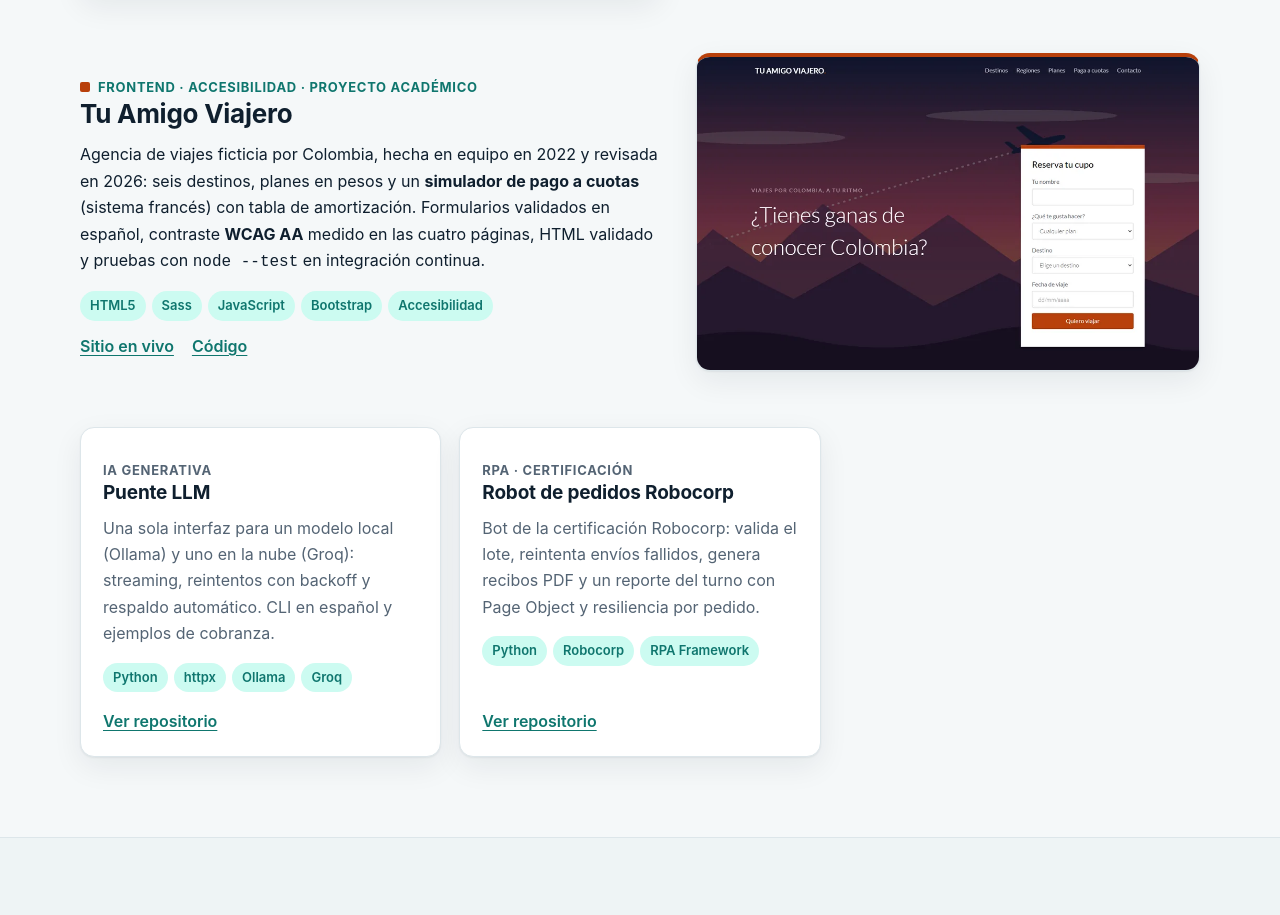
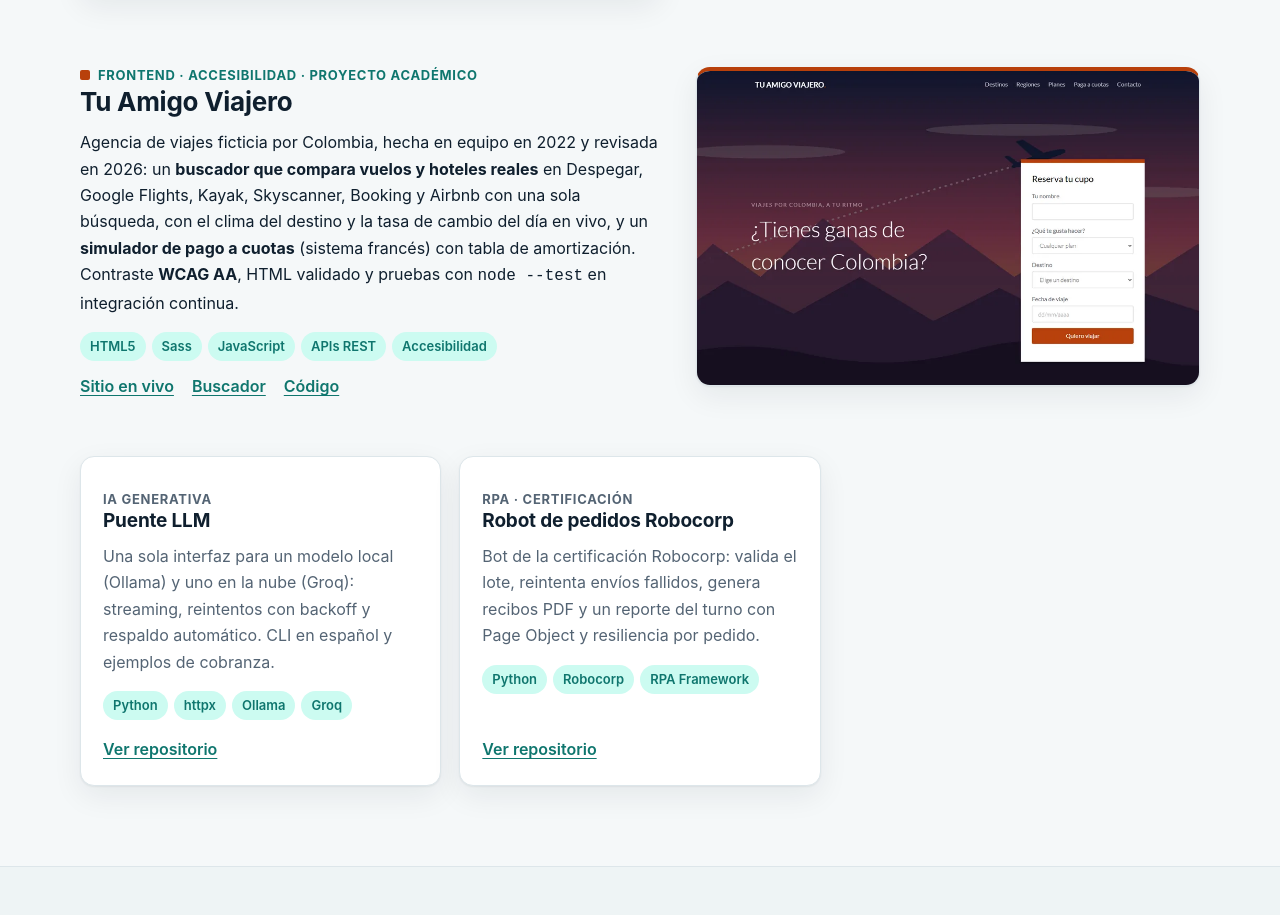
Before and after one commit to DarwinMontiel/DarwinMontiel.github.io, a plain HTML site: page index.html in a window 1280 px wide. Shown: the part 2923-3838 px from the top of the page. Drawn offline with Linux system fonts and the light colour scheme.

Commit message:
feat(proyectos): Tu Amigo Viajero con su buscador de vuelos y hoteles reales

```diff
--- a/index.html
+++ b/index.html
@@ -195,12 +195,13 @@
           <div class="project__body">
             <p class="project__kicker">Frontend · Accesibilidad · Proyecto académico</p>
             <h3>Tu Amigo Viajero</h3>
-            <p>Agencia de viajes ficticia por Colombia, hecha en equipo en 2022 y revisada en 2026: seis destinos, planes en pesos y un <strong>simulador de pago a cuotas</strong> (sistema francés) con tabla de amortización. Formularios validados en español, contraste <strong>WCAG AA</strong> medido en las cuatro páginas, HTML validado y pruebas con <code>node --test</code> en integración continua.</p>
+            <p>Agencia de viajes ficticia por Colombia, hecha en equipo en 2022 y revisada en 2026: un <strong>buscador que compara vuelos y hoteles reales</strong> en Despegar, Google Flights, Kayak, Skyscanner, Booking y Airbnb con una sola búsqueda, con el clima del destino y la tasa de cambio del día en vivo, y un <strong>simulador de pago a cuotas</strong> (sistema francés) con tabla de amortización. Contraste <strong>WCAG AA</strong>, HTML validado y pruebas con <code>node --test</code> en integración continua.</p>
             <ul class="chips">
-              <li>HTML5</li><li>Sass</li><li>JavaScript</li><li>Bootstrap</li><li>Accesibilidad</li>
+              <li>HTML5</li><li>Sass</li><li>JavaScript</li><li>APIs REST</li><li>Accesibilidad</li>
             </ul>
             <p class="project__links">
               <a href="https://darwinmontiel.github.io/tu-amigo-viajero/" target="_blank" rel="noopener">Sitio en vivo</a>
+              <a href="https://darwinmontiel.github.io/tu-amigo-viajero/buscar.html" target="_blank" rel="noopener">Buscador</a>
               <a href="https://github.com/DarwinMontiel/tu-amigo-viajero" target="_blank" rel="noopener">Código</a>
             </p>
           </div>
```
